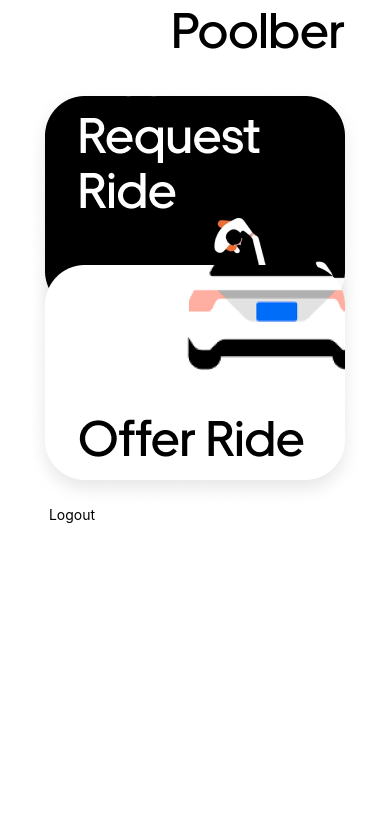
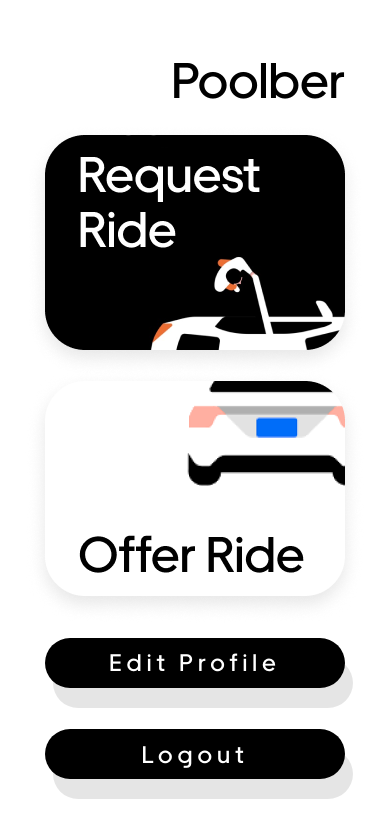
Before and after one commit to adam-mak/Poolber, a React Native app in the folder D4/CarpoolProjectExpo/: screen / in a window 390 px wide. Shown: the top 838 px of the page. Built offline with nearby package versions, Linux system fonts and the light colour scheme.

Commit message:
ready for pr draft

```diff
--- a/D4/CarpoolProjectExpo/components/HomePage.js
+++ b/D4/CarpoolProjectExpo/components/HomePage.js
@@ -4,30 +4,32 @@ const HomePage = () => {
   return (
     <View style={styles.mainContainer}>
       <View style={styles.headerContainer}>
-        <Text style={styles.header}>Poolber</Text>
+        <Text style={styles.headerText}>Poolber</Text>
       </View>
 
       <View style={styles.requestRideContainer}>
         {/* <Button /> component does not allow for custom styles (unless we wrap it in a <View/> component and apply the styles there).
-	      For custom styles, use a <Pressable /> component */}
+        For custom styles, use a <Pressable /> component */}
         <Pressable>
-          <Image
-            source={require("../assets/images/request_ride_button.png")}
-          />
+          <Image source={require("../assets/images/request_ride_button.png")}/>
         </Pressable>
       </View>
 
       <View style={styles.offerRideContainer}>
         <Pressable>
-          <Image
-            source={require("../assets/images/offer_ride_button.png")}
-          />
+          <Image source={require("../assets/images/offer_ride_button.png")}/>
+        </Pressable>
+      </View>
+
+      <View style={styles.editProfileContainer}>
+        <Pressable style={styles.editProfileButton}>
+          <Text style={styles.editProfileText}> Edit Profile </Text>
         </Pressable>
       </View>
 
       <View style={styles.logoutContainer}>
-        <Pressable>
-          <Text> Logout </Text>
+        <Pressable style={styles.logoutButton}>
+          <Text style={styles.logoutText}> Logout </Text>
         </Pressable>
       </View>
     </View>
@@ -41,24 +43,63 @@ const styles = StyleSheet.create({
   },
   headerContainer: {
     flex: 1,
+    marginTop: 50,
   },
   requestRideContainer: {
     flex: 2,
     alignItems: "center",
+    marginTop: 50,
   },
   offerRideContainer: {
     flex: 3,
     alignItems: "center",
+    marginTop: 200,
+  },
+  editProfileContainer: {
+    flex: 4,
+    marginTop: 200,
   },
   logoutContainer: {
-    flex: 4,
+    flex: 5,
   },
-  header: {
+  headerText: {
     fontFamily: "UberMoveMedium",
     fontSize: 50,
     textAlign: "right",
-  }
-
+    height: 50,
+  },
+  editProfileButton: {
+    height: 50,
+    backgroundColor: "black",
+    borderRadius: 40,
+    shadowColor: "rgba(0, 0, 0, 0.1)",
+    shadowOffset: {width: 8, height: 20},
+    justifyContent: "center",
+  },
+  editProfileText: {
+    fontFamily: "UberMoveMedium",
+    fontSize: 24,
+    color: "white",
+    textAlign: "center",
+    textAlignVertical: "center",
+    letterSpacing: 5,
+  },
+  logoutButton: {
+    height: 50,
+    backgroundColor: "black",
+    borderRadius: 40,
+    shadowColor: "rgba(0, 0, 0, 0.1)",
+    shadowOffset: {width: 8, height: 20},
+    justifyContent: "center",
+  },
+  logoutText: {
+    fontFamily: "UberMoveMedium",
+    fontSize: 24,
+    color: "white",
+    textAlign: "center",
+    textAlignVertical: "center",
+    letterSpacing: 5,
+  },
 });
 
 export default HomePage;
```
Also changed, not shown: D4/CarpoolProjectExpo/assets/images/bg_curve_1.png (added), D4/CarpoolProjectExpo/assets/images/bg_curve_2.png (added).
